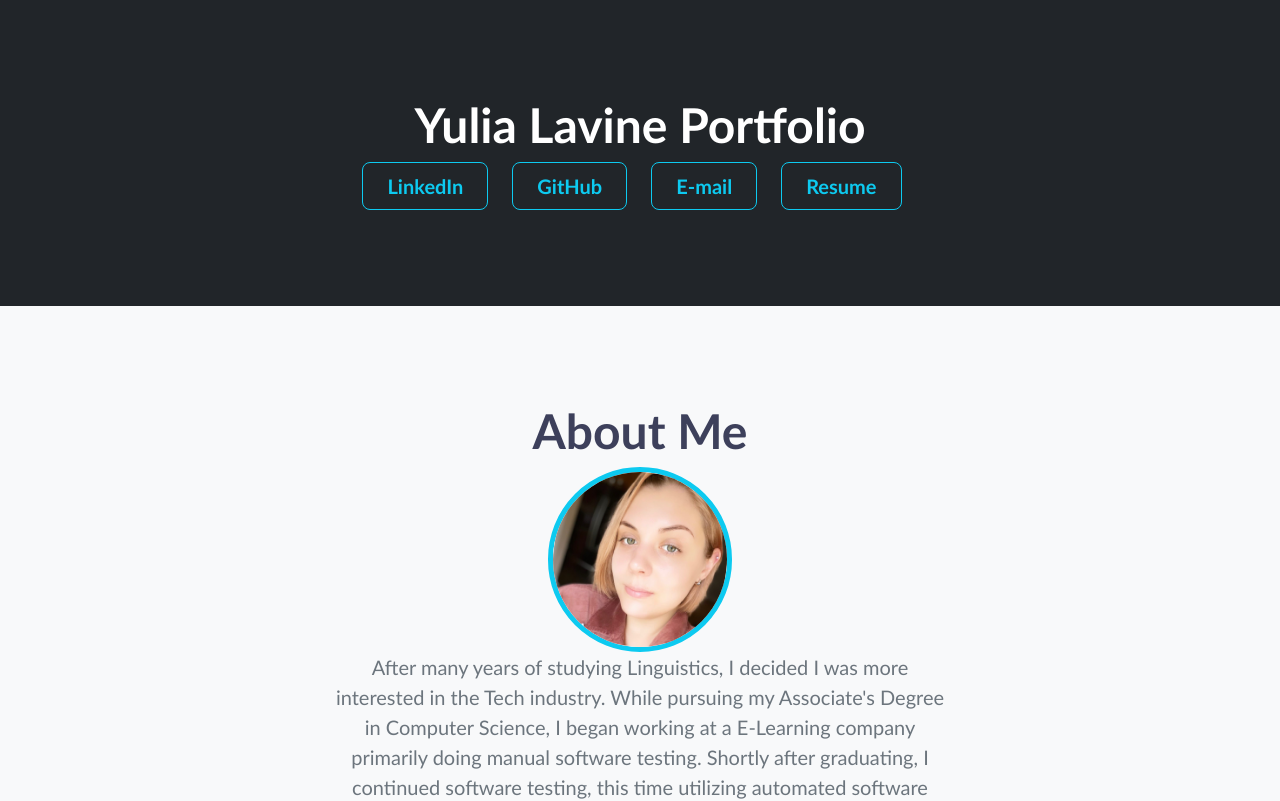
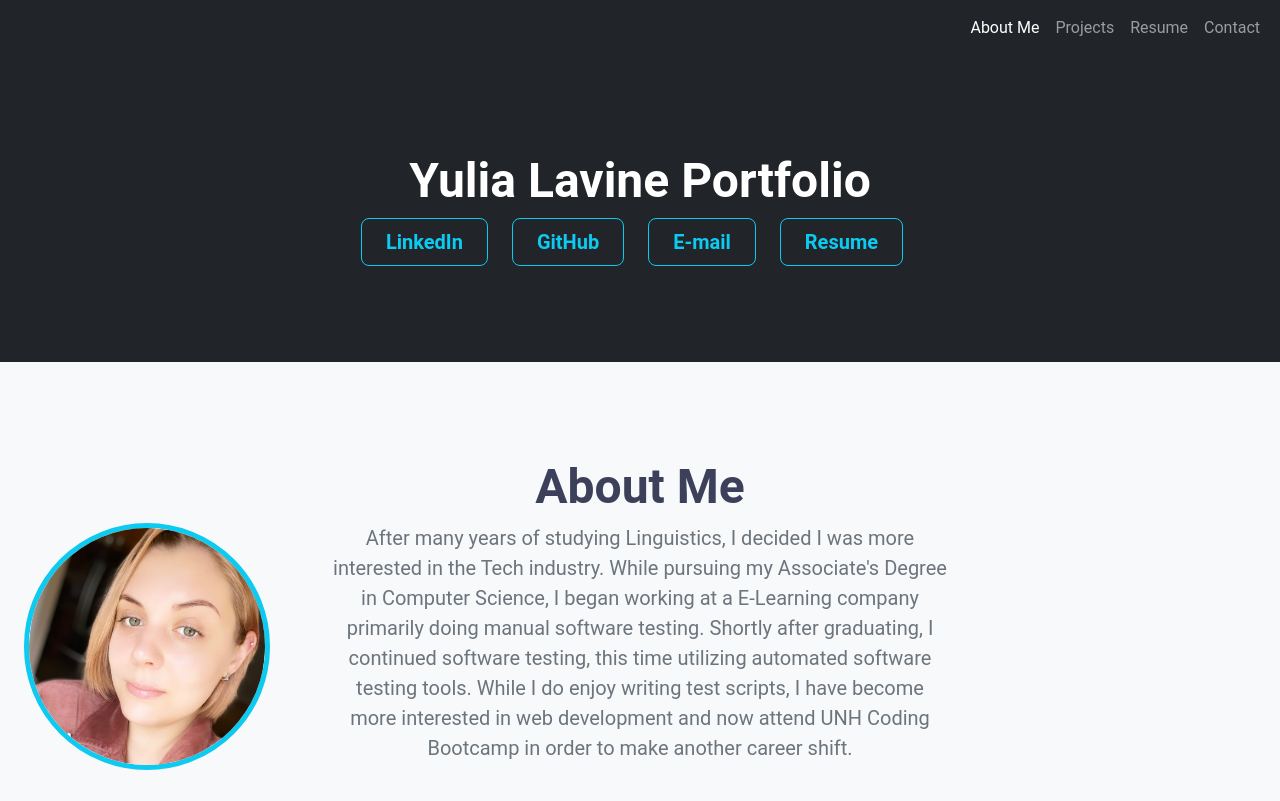
Before and after one commit to ilavine/react-portfolio, a React (Create React App) app: page / in a window 1280 px wide. Shown: the top 801 px of the page. Built offline with nearby package versions, Linux system fonts and the light colour scheme; the HTML template or start-up script is replaced by a standard one.

Commit message:
add new navbar

```diff
--- a/src/App.css
+++ b/src/App.css
@@ -2,8 +2,7 @@
   box-sizing: border-box;
   margin: 0;
   padding: 0;
-  font-family: 'Trebuchet MS', 'Lucida Sans Unicode', 'Lucida Grande',
-    'Lucida Sans', Arial, sans-serif;
+  font-family: "Roboto", sans-serif;
 }
 
 body {
@@ -39,8 +38,8 @@ h3 {
 }
 
 #profileImg {
-  height: 15%;
-  width: 15%;
+  height: 20%;
+  width: 20%;
   border-radius: 50%;
   border: 5px solid #0dcaf0;
 }
--- a/src/App.js
+++ b/src/App.js
@@ -1,6 +1,7 @@
 import React from "react";
 import "./App.css";
 import { HashRouter as Router, Routes } from "react-router-dom";
+import Header from "./components/Header";
 import Banner from "./components/Banner";
 import About from "./components/About";
 import Footer from "./components/Footer";
@@ -10,6 +11,7 @@ import ProjectMap from "./components/ProjectMap";
 function App() {
   return (
     <Router>
+      <Header />
       <Banner />
       <About />
       <Routes>
--- a/src/components/About.js
+++ b/src/components/About.js
@@ -6,7 +6,7 @@ function About() {
     <div className="bg-light text-secondary px-4 py-5 text-center">
       <div className="py-5">
         <h1 className="display-5 fw-bold text-blue">About Me</h1>
-        <img id="profileImg" src={headshot} alt="headshot" />
+        <img id="profileImg" className="col-md-4 float-md-start mb-6 ms-md-6" src={headshot} alt="headshot" />
         <div className="col-lg-6 mx-auto">
           <p className="fs-5 mb-4">
             {" "}
--- /dev/null
+++ b/src/components/Header.js
@@ -0,0 +1,32 @@
+import React from "react";
+function Header() {
+  return (
+    <nav class="navbar navbar-expand-lg navbar-dark bg-dark">
+    <div class="container-fluid">
+      <button class="navbar-toggler" type="button" data-bs-toggle="collapse" data-bs-target="#navbarNav">
+        <span class="navbar-toggler-icon"></span>
+      </button>
+      <div class="collapse navbar-collapse justify-content-end" id="navbarNav">
+        <ul class="navbar-nav">
+          <li class="nav-item">
+            <a class="nav-link active" aria-current="page" href="#">About Me</a>
+          </li>
+          <li class="nav-item">
+            <a class="nav-link" href="#">Projects</a>
+          </li>
+          <li class="nav-item">
+            <a class="nav-link" href="#">Resume</a>
+          </li>
+          <li class="nav-item">
+            <a class="nav-link" href="#">Contact</a>
+          </li>
+        </ul>
+      </div>
+    </div>
+  </nav>
+
+
+  );
+}
+
+export default Header;
```
Also changed, not shown: previewConfig.json (deleted), 1 other file (tests, documents, lock files or other folders).
